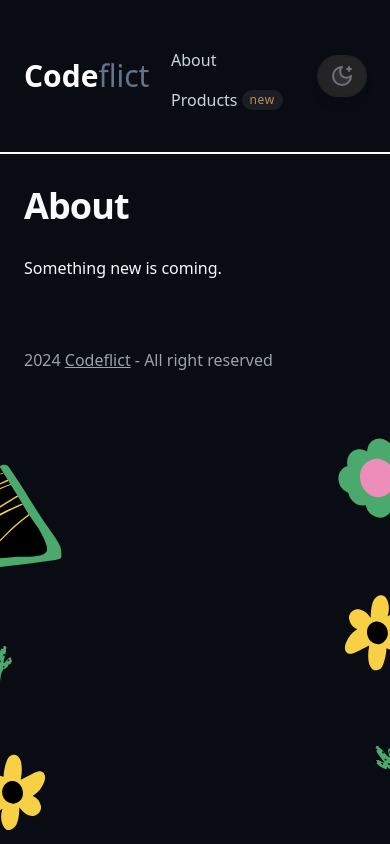
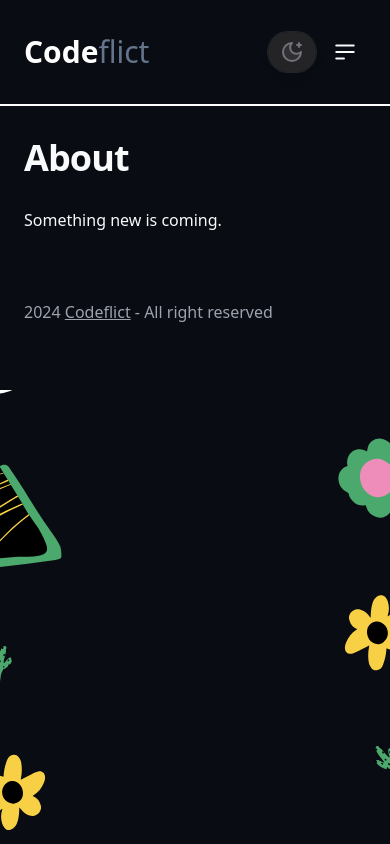
Before and after one commit to fatihdelice/codeflict, a Next.js app: page /about in a window 390 px wide. Built offline with nearby package versions, Linux system fonts and the light colour scheme.

Commit message:
feat: mobile header menu added and header responsive area fixed

```diff
--- a/src/app/layout.tsx
+++ b/src/app/layout.tsx
@@ -1,12 +1,10 @@
 import { ThemeProvider } from '@/app/providers'
 import { Container } from '@/components/Container'
-import { Navigation } from '@/components/Navigation'
-import { HomeLogoButton } from '@/components/HomeLogoButton'
-import ThemeSwitch from '@/components/ThemeSwitch'
 import { WEBSITE_HOST_URL } from '@/lib/constants'
 import type { Metadata } from 'next'
 import Link from 'next/link'
 import './global.css'
+import Header from '@/components/Header'
 
 const meta = {
   title: 'Codeflict',
@@ -56,15 +54,7 @@ export default function RootLayout({
       <body>
         <ThemeProvider attribute="class" defaultTheme="dark">
           <div className='page-body md:mx-12 md:border-l-2 md:border-r-2 border-black dark:border-white'>
-            <header className="py-2 mb-8 md:mb-24 border-b-2 border-black dark:border-white">
-              <Container>
-                <div className="flex items-center justify-between py-6">
-                  <HomeLogoButton />
-                  <Navigation />
-                  <ThemeSwitch />
-                </div>
-              </Container>
-            </header>
+            <Header />
             <main>
               <Container>{children}</Container>
             </main>
--- /dev/null
+++ b/src/components/Header.tsx
@@ -0,0 +1,31 @@
+'use client'
+import { useState } from 'react';
+import { Container } from '@/components/Container'
+import { Navigation } from '@/components/Navigation'
+import { HomeLogoButton } from '@/components/HomeLogoButton'
+import ThemeSwitch from '@/components/ThemeSwitch'
+import MobileHeaderLogo from '@/components/MobileHeaderLogo'
+import MobileMenu from '@/components/MobileMenu'
+
+export default function Header() {
+    const [isMobileMenuOpen, setIsMobileMenuOpen] = useState(false);
+
+    const toggleMobileMenu = () => {
+        setIsMobileMenuOpen(!isMobileMenuOpen);
+    };
+    return (
+        <>
+            <header className="py-2 mb-8 md:mb-24 border-b-2 border-black dark:border-white">
+                <Container>
+                    <div className="flex items-center justify-between py-6 gap-4">
+                        <HomeLogoButton />
+                        <Navigation />
+                        <ThemeSwitch />
+                        <MobileHeaderLogo toggleMobileMenu={toggleMobileMenu} />
+                    </div>
+                </Container>
+            </header>
+            {isMobileMenuOpen && <MobileMenu toggleMobileMenu={toggleMobileMenu} />}
+        </>
+    )
+}
--- /dev/null
+++ b/src/components/MobileHeaderLogo.tsx
@@ -0,0 +1,9 @@
+export default function MobileHeaderLogo({ toggleMobileMenu }) {
+    return (
+        <button className="pr-2 md:hidden" onClick={toggleMobileMenu}>
+            <svg stroke="currentColor" fill="none" stroke-width="0" viewBox="0 0 24 24" height="26" width="26" xmlns="http://www.w3.org/2000/svg">
+                <path stroke-linecap="round" stroke-linejoin="round" stroke-width="2" d="M4 6h16M4 12h16M4 18h7"></path>
+            </svg>
+        </button>
+    )
+}
--- /dev/null
+++ b/src/components/MobileMenu.tsx
@@ -0,0 +1,32 @@
+import { Container } from "./Container"
+import { HomeLogoButton } from "./HomeLogoButton"
+import MobileHeaderLogo from "./MobileHeaderLogo"
+import ThemeSwitch from "./ThemeSwitch"
+import Link from 'next/link'
+
+export default function MobileMenu({toggleMobileMenu}) {
+    return (
+        <div className="fixed top-0 left-0 w-full flex-col flex h-full bg-white dark:bg-black z-40">
+            <header className="py-2 mb-8 md:mb-24 border-b-2 border-black dark:border-white">
+                <Container>
+                    <div className="flex items-center justify-between py-6 gap-4">
+                        <HomeLogoButton />
+                        <ThemeSwitch />
+                        <MobileHeaderLogo toggleMobileMenu={toggleMobileMenu} />
+                    </div>
+                </Container>
+            </header>
+            <div className="flex-1 overflow-auto p-6 border-t border-white/10">
+                <nav className="grid gap-y-4">
+                    <Link href="/about" className="flex items-center text-2xl py-1.5 px-4">
+                        <span>About</span>
+                    </Link>
+                    <Link href="/products" className="flex items-center text-2xl py-1.5 px-4">
+                        <span>Products</span>
+                        <span className="ml-1 px-2 py-0.5 animate-pulse flex rounded-full bg-gray-700 text-xs tracking-wider dark:bg-white/10 text-green-400 dark:text-orange-300"> new</span>
+                    </Link>
+                </nav>
+            </div>
+        </div>
+    )
+}
--- a/src/components/Navigation.tsx
+++ b/src/components/Navigation.tsx
@@ -2,7 +2,7 @@ import Link from 'next/link'
 
 export function Navigation() {
   return (
-    <nav className='w-full lg:w-auto mt-2 lg:flex lg:mt-0"'>
+    <nav className='w-full lg:w-auto mt-2 lg:flex lg:mt-0 hidden md:block'>
       <ul className='flex flex-col lg:flex-row lg:gap-3'>
         <li>
           <Link href="/about" className="flex lg:px-3 py-2 items-center text-gray-600 dark:text-slate-300 hover:text-gray-900 dark:hover:text-white">
```
